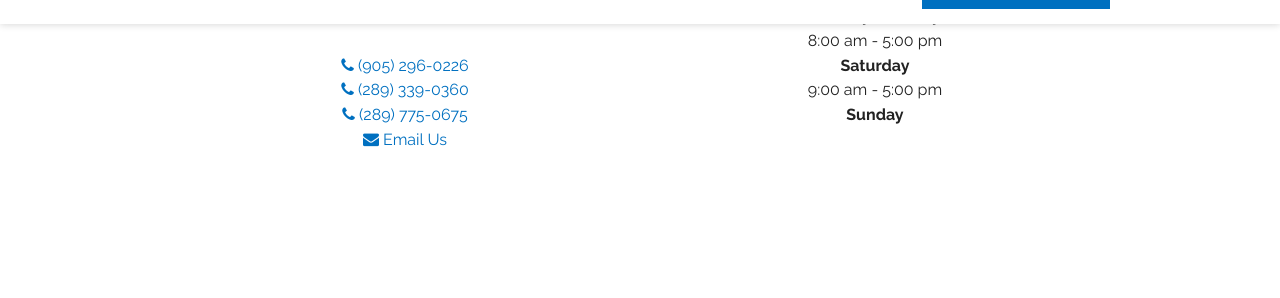
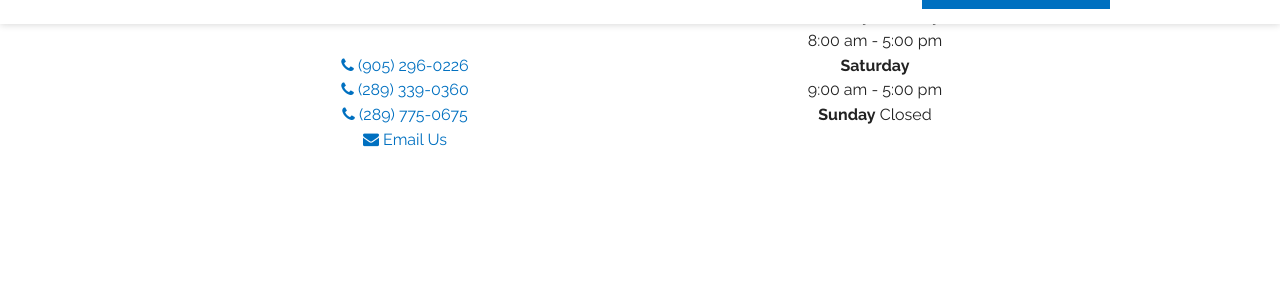
Before and after one commit to qhcw/website, a Jekyll site: the page built from index.markdown, in a window 1280 px wide and 900 px high, scrolled down 2727 px. Shown: the part 155-453 px from the top of the window. Built offline with Jekyll 4.4.1, drawn with Linux system fonts in a browser that asks for light colours; nearby versions of some CDN libraries.

Commit message:
Updated Footer

```diff
--- a/_includes/footer.html
+++ b/_includes/footer.html
@@ -16,7 +16,7 @@
             <meta itemprop="openingHours" content="Mo,Tu,We,Th,Fr, 8:00-17:00, Sa 9:00-17:00">
             <p><b>Monday to Friday</b><br> <time datetime="8:00">8:00 am</time> - <time datetime="17:00">5:00 pm</time></p>
             <p><b>Saturday</b><br> <time datetime="9:00">9:00 am</time> - <time datetime="17:00">5:00 pm</time></p>
-            <p><b>Sunday</b></p>
+            <p><b>Sunday</b> <time>Closed</time></p>
 
         </div>
         <div class="sm-12">
```
